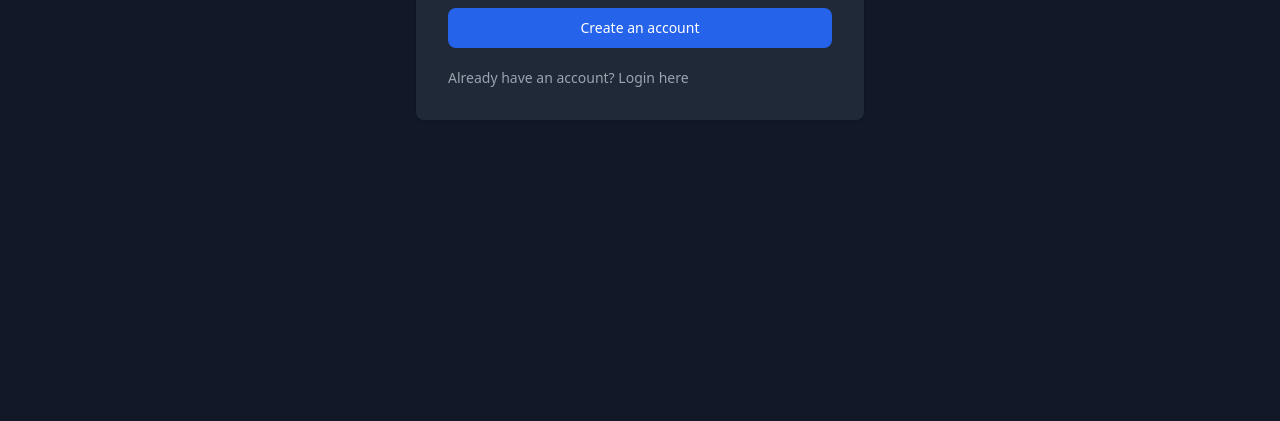
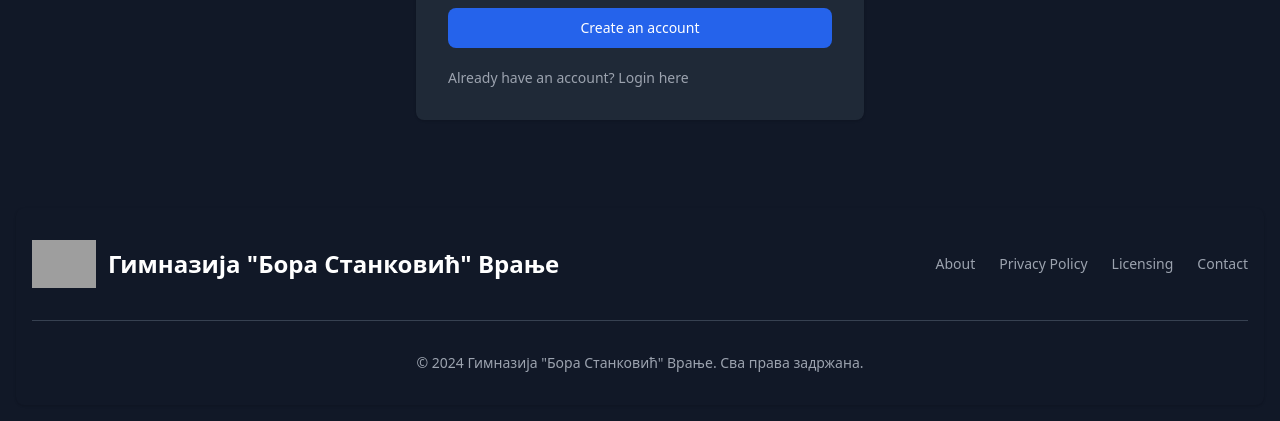
Before and after one commit to mikizdr/flask-wsl, a Flask app: page /auth/register in a window 1280 px wide. Shown: the part 608-1029 px from the top of the page. Before the commit the page ends 728 px from the top, so only its background shows below. Run offline with Flask 3, Linux system fonts and the light colour scheme; style sheets or scripts are compiled from the project's sources; some libraries are stand-ins or nearby versions; grey boxes are pictures that could not be loaded.

Commit message:
Add footer to base.html

```diff
--- a/shopping/templates/base.html
+++ b/shopping/templates/base.html
@@ -46,6 +46,8 @@
 
     {% block script %}{% endblock %}
 
+    {% include 'partials/footer.html' %}
+
     <script src="https://cdnjs.cloudflare.com/ajax/libs/flowbite/2.3.0/flowbite.min.js"></script>
     <script src="{{ url_for('static', filename='js/script.js') }}"></script>
 </body>
--- /dev/null
+++ b/shopping/templates/partials/footer.html
@@ -0,0 +1,49 @@
+<footer class="bg-white rounded-lg shadow dark:bg-gray-900 m-4">
+	<div class="w-full max-w-screen-xl mx-auto p-4 md:py-8">
+		<div class="sm:flex sm:items-center sm:justify-between">
+			<a
+                href="https://vranjskagimnazija.edu.rs/" target="_blank" rel="noopener noreferrer"
+				class="flex items-center mb-4 sm:mb-0 space-x-3 rtl:space-x-reverse"
+			>
+				<img
+					src="https://vranjskagimnazija.edu.rs/public/images/gimnazija-logo-beli.png"
+					class="h-12"
+					alt="Logo"
+				/>
+				<span
+					class="self-center text-2xl font-semibold whitespace-nowrap dark:text-white"
+					>Гимназија "Бора Станковић" Врање</span
+				>
+			</a>
+			<ul
+				class="flex flex-wrap items-center mb-6 text-sm font-medium text-gray-500 sm:mb-0 dark:text-gray-400"
+			>
+				<li>
+					<a href="https://vranjskagimnazija.edu.rs/blog-details/istorijat-skole" target="_blank" rel="noopener noreferrer" class="hover:underline me-4 md:me-6">About</a>
+				</li>
+				<li>
+					<a href="#" class="hover:underline me-4 md:me-6"
+						>Privacy Policy</a
+					>
+				</li>
+				<li>
+					<a href="#" class="hover:underline me-4 md:me-6"
+						>Licensing</a
+					>
+				</li>
+				<li>
+					<a href="#" class="hover:underline">Contact</a>
+				</li>
+			</ul>
+		</div>
+		<hr
+			class="my-6 border-gray-200 sm:mx-auto dark:border-gray-700 lg:my-8"
+		/>
+		<span
+			class="block text-sm text-gray-500 sm:text-center dark:text-gray-400"
+			>© 2024
+			<a href="https://vranjskagimnazija.edu.rs/" target="_blank" rel="noopener noreferrer" class="hover:underline">Гимназија "Бора Станковић" Врање</a
+			>. Сва права задржана.</span
+		>
+	</div>
+</footer>
```
